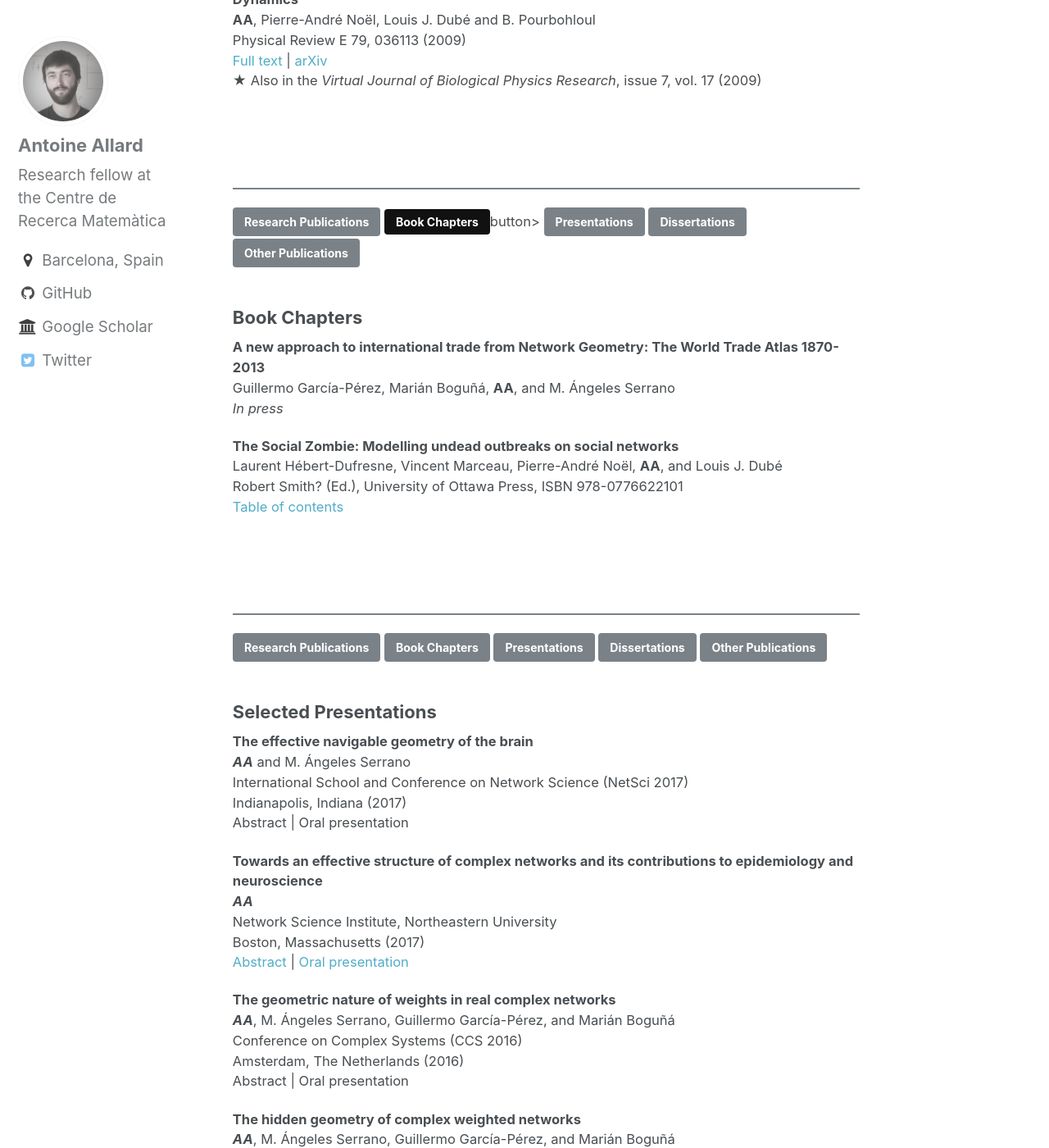
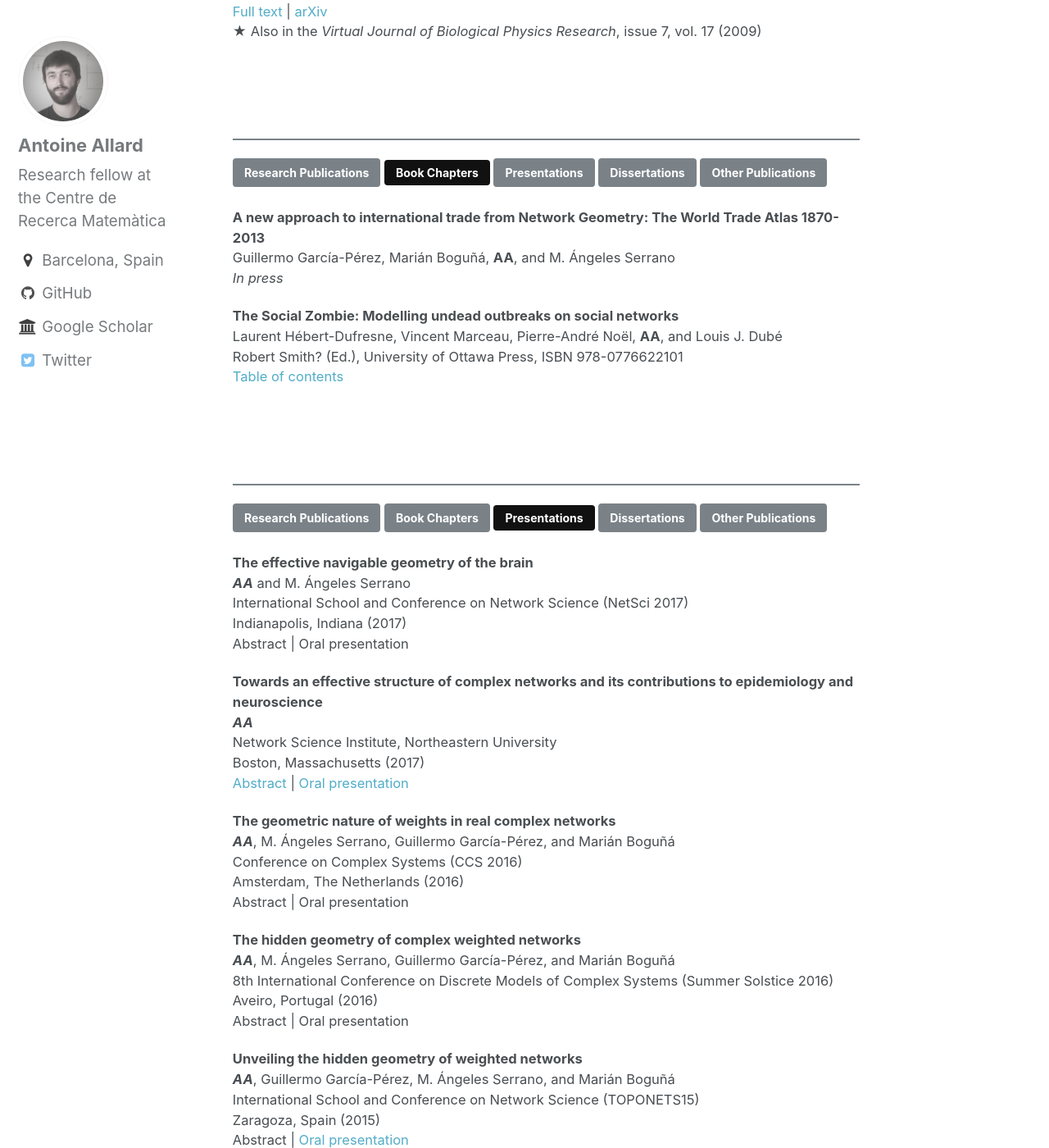
Before and after one commit to antoineallard/antoineallard.github.io, a Jekyll site: the page built from _pages/publications.md, in a window 1280 px wide and 1400 px high, scrolled down 4560 px. Shown: the whole window at 82% size. Built offline with Jekyll 4.4.1, drawn with Linux system fonts in a browser that asks for light colours; some of the changed text lies outside the part shown.

Commit message:
Updated publication

```diff
--- a/_pages/publications.md
+++ b/_pages/publications.md
@@ -3,12 +3,11 @@ permalink: /publications/
 ---
 
 <a id="ResearchPublications"></a>
-[Research Publications](){: .btn .btn--current}
+<button class="btn btn--current">Research Publications</button>
 [Book Chapters](#BookChapters){: .btn}
 [Presentations](#SelectedPresentations){: .btn}
 [Dissertations](#Dissertations){: .btn}
 [Other Publications](#OtherPublications){: .btn}
-### Research Publications
 
 Listed in inverse chronological order; equal contributions are denoted by *.<br>
 Most of the publications below can also be found on [arXiv](http://www.arxiv.org/a/allard_a_1) or on [Google Scholar](http://scholar.google.ca/citations?user=7zq4KLMAAAAJ&hl=en).
@@ -277,11 +276,10 @@ Physical Review E 79, 036113 (2009)<br>
 <hr style="background:#7a8288; border:0; height:2px">
 <a id="BookChapters"></a>
 [Research Publications](#ResearchPublications){: .btn}
-<button class="btn btn--current">Book Chapters</button>button>
+<button class="btn btn--current">Book Chapters</button>
 [Presentations](#SelectedPresentations){: .btn}
 [Dissertations](#Dissertations){: .btn}
 [Other Publications](#OtherPublications){: .btn}
-### Book Chapters
 
 **A new approach to international trade from Network Geometry: The World Trade Atlas 1870-2013**<br>
 Guillermo Garc&iacute;a-P&eacute;rez, Mari&aacute;n Bogu&ntilde;&aacute;, **AA**, and M. &Aacute;ngeles Serrano<br>
@@ -298,10 +296,9 @@ Robert Smith? (Ed.), University of Ottawa Press, ISBN 978-0776622101<br>
 <a id="SelectedPresentations"></a>
 [Research Publications](#ResearchPublications){: .btn}
 [Book Chapters](#BookChapters){: .btn}
-[Presentations](#SelectedPresentations){: .btn}
+<button class="btn btn--current">Presentations</button>
 [Dissertations](#Dissertations){: .btn}
 [Other Publications](#OtherPublications){: .btn}
-### Selected Presentations
 
 **The effective navigable geometry of the brain**<br>
 **_AA_** and M. &Aacute;ngeles Serrano<br>
@@ -438,9 +435,8 @@ Abstract
 [Research Publications](#ResearchPublications){: .btn}
 [Book Chapters](#BookChapters){: .btn}
 [Presentations](#SelectedPresentations){: .btn}
-[Dissertations](#Dissertations){: .btn}
+<button class="btn btn--current">Dissertations</button>
 [Other Publications](#OtherPublications){: .btn}
-### Dissertations
 
 **Percolation sur graphes al&eacute;atoires: Mod&eacute;lisation et description analytique**<br>
 (Percolation on random graphs: Modelling and analytical description)<br>
@@ -460,8 +456,7 @@ M.Sc. Thesis, Universit&eacute; Laval (2008)<br>
 [Book Chapters](#BookChapters){: .btn}
 [Presentations](#SelectedPresentations){: .btn}
 [Dissertations](#Dissertations){: .btn}
-[Other Publications](#OtherPublications){: .btn}
-### Other Publications
+<button class="btn btn--current">Other Publications</button>
 
 **Des Ponts d'Euler &agrave; la Grippe Aviaire: De l'abstraction math&eacute;matique &agrave; la r&eacute;alit&eacute; sociale des &eacute;pid&eacute;mies**<br>
 (From Euler Bridges to the Avian Flu: From Mathematical Abstraction to the Social Reality of Epidemics)<br>
```
